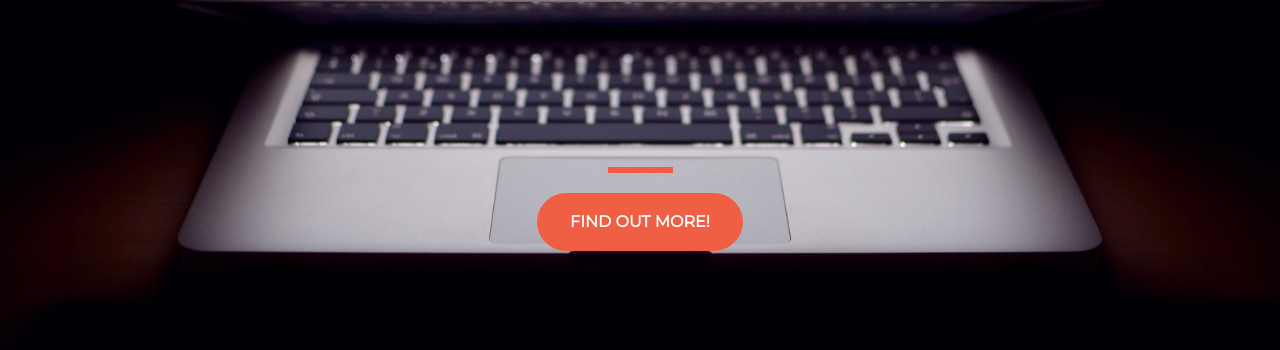
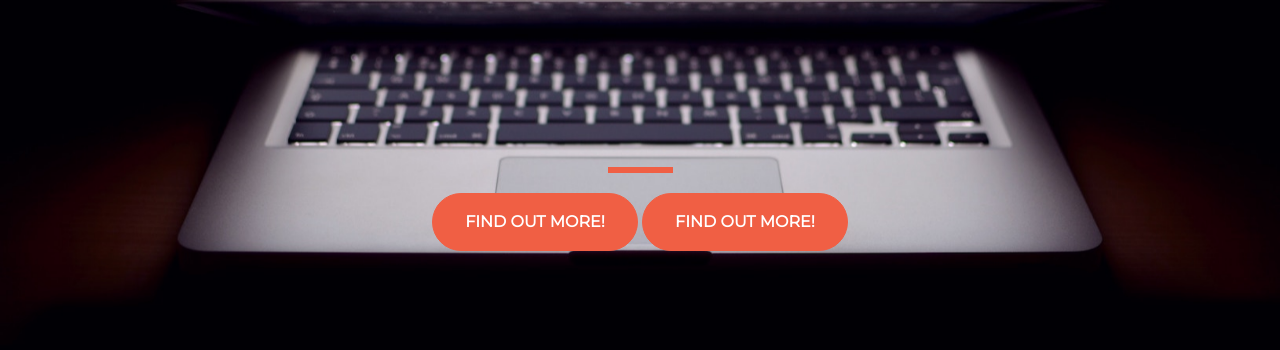
Before and after one commit to saif7atamleh/testproject, a plain HTML site: page index.html in a window 1280 px wide. Shown: the part 314-664 px from the top of the page. Drawn offline with nearby package versions, Linux system fonts and the light colour scheme.

Commit message:
adding another button

```diff
--- a/index.html
+++ b/index.html
@@ -24,6 +24,7 @@
           <div class="buffer col-12"></div>
           <hr>
           <button class="btn btn-primary btn-xl">find out more!</button>
+          <button class="btn btn-primary btn-xl">find out more!</button>
         </section>
       </div>
     </div>
```
